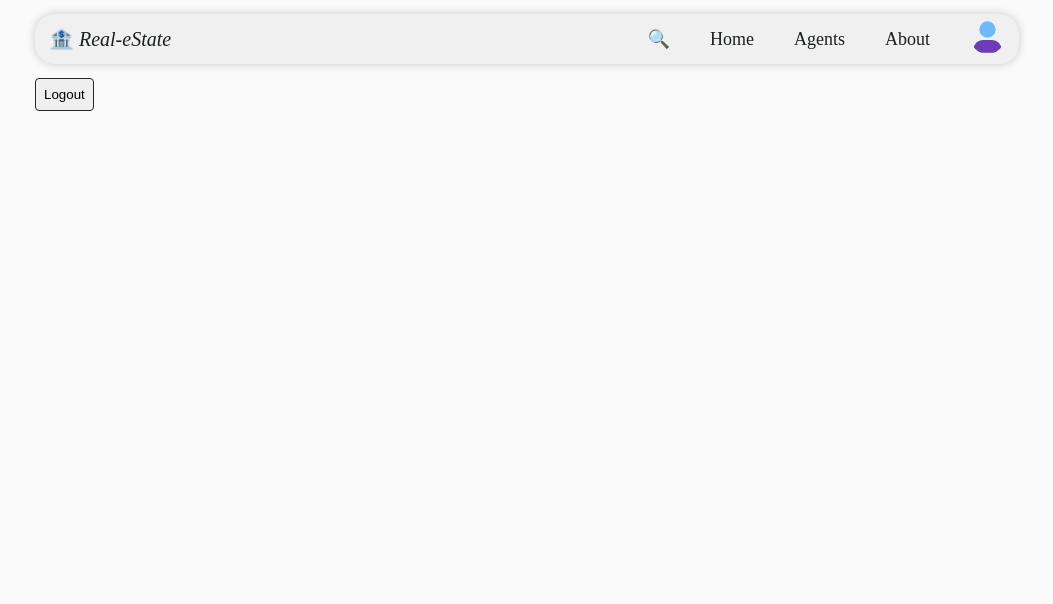
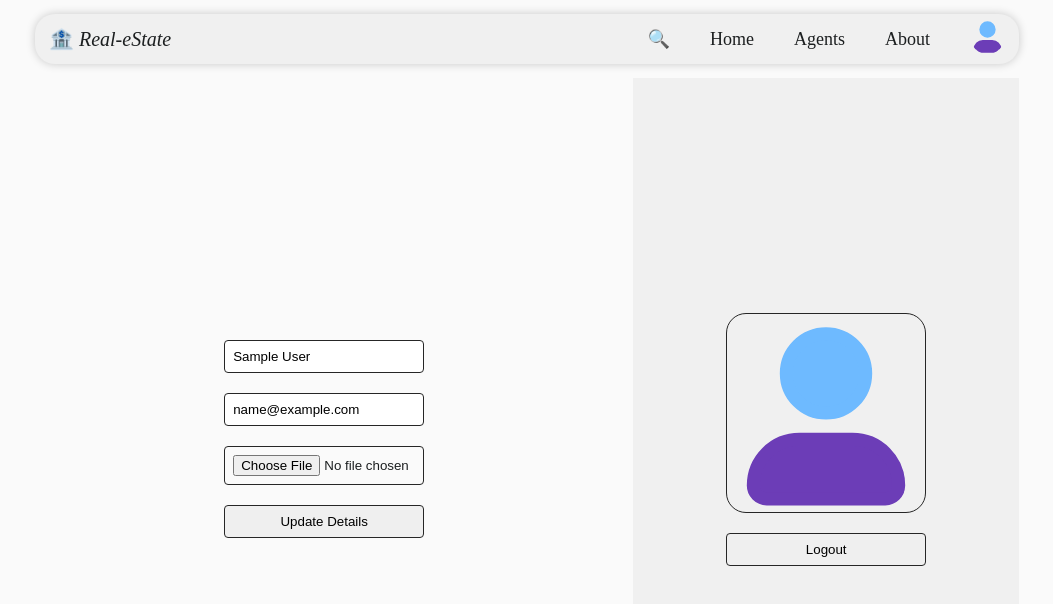
Before and after one commit to itzDM/real-estate, a React (Vite) app in the folder client/: page /profile in a window 1280 px wide. Shown: the top 604 px of the page, without its empty margins (113-1166 px from the left). Built offline with nearby package versions, Linux system fonts and the light colour scheme; sample sign-in values are in the browser's storage.

Commit message:
feat(client): userProfile page design

```diff
--- a/client/src/pages/placeDetails/placeDetails.css
+++ b/client/src/pages/placeDetails/placeDetails.css
@@ -33,7 +33,6 @@ article {
 }
 
 .agentDetails {
-  display: flex;
 }
 
 .description {
--- a/client/src/pages/placeDetails/placeDetails.tsx
+++ b/client/src/pages/placeDetails/placeDetails.tsx
@@ -16,7 +16,7 @@ export default function PlaceDetails() {
     };
     getData();
   }, [id]);
-  console.log(cardData);
+
   return (
     <div className="placeDetails">
       <section className="left">
--- a/client/src/pages/profile/userProfile.css
+++ b/client/src/pages/profile/userProfile.css
@@ -0,0 +1,38 @@
+.profileSection {
+  width: inherit;
+  height: inherit;
+  display: flex;
+  gap: 20px;
+}
+.leftProfile {
+  flex: 3;
+  display: flex;
+  align-items: center;
+  flex-direction: column;
+  justify-content: center;
+  gap: 20px;
+}
+input,
+button {
+  padding: 8px;
+  border-radius: 4px;
+  border: 1px solid var(--text-soft);
+  width: 200px;
+}
+.rightProfile {
+  background: var(--bg-soft);
+  flex: 2;
+  display: flex;
+  align-items: center;
+  flex-direction: column;
+  justify-content: center;
+  gap: 20px;
+}
+
+img {
+  width: 200px;
+  height: 200px;
+  border: 1px solid var(--text-soft);
+  object-fit: cover;
+  border-radius: 20px;
+}
--- a/client/src/pages/profile/userProfile.tsx
+++ b/client/src/pages/profile/userProfile.tsx
@@ -5,7 +5,7 @@ import { AuthContext } from "../../context/AuthContext";
 import { useNavigate } from "react-router-dom";
 
 export const UserProfile = () => {
-  const { updateUser } = useContext(AuthContext);
+  const { updateUser, currentUser } = useContext(AuthContext);
   const navigate = useNavigate();
   const handelLogout = async () => {
     await apiRequest("/auth/logout", {
@@ -15,8 +15,29 @@ export const UserProfile = () => {
     navigate("/");
   };
   return (
-    <div>
-      <button onClick={handelLogout}>Logout</button>
+    <div className="profileSection">
+      <form className="leftProfile">
+        <input
+          type="text"
+          name="name"
+          defaultValue={currentUser?.name}
+          placeholder="Enter Your Name"
+          id=""
+        />
+        <input
+          type="email"
+          name="email"
+          defaultValue={currentUser?.email}
+          placeholder="Enter Your Name"
+          id=""
+        />
+        <input type="file" accept="image/*" />
+        <button type="submit">Update Details</button>
+      </form>
+      <div className="rightProfile">
+        <img src={currentUser?.avatar || "./noAvatar.svg"} alt="" />
+        <button onClick={handelLogout}>Logout</button>
+      </div>
     </div>
   );
 };
```
